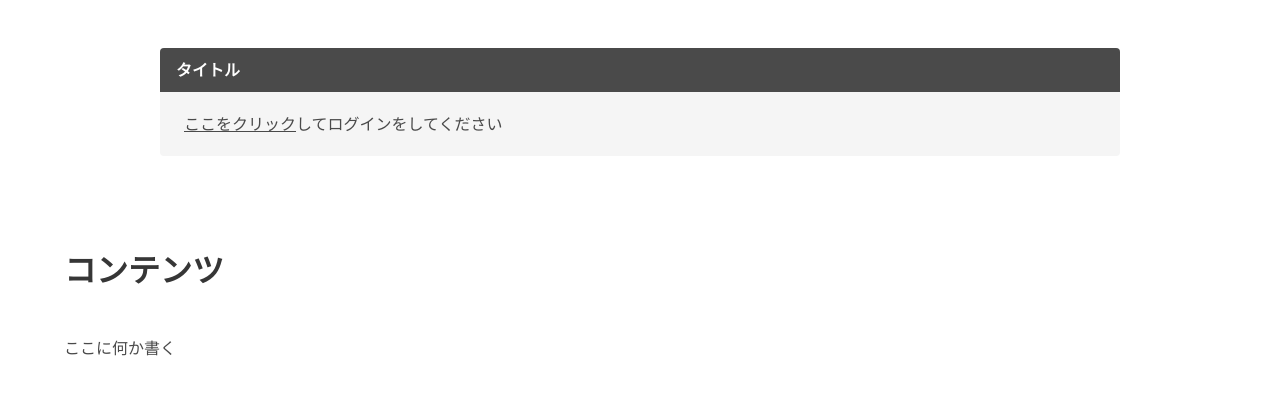
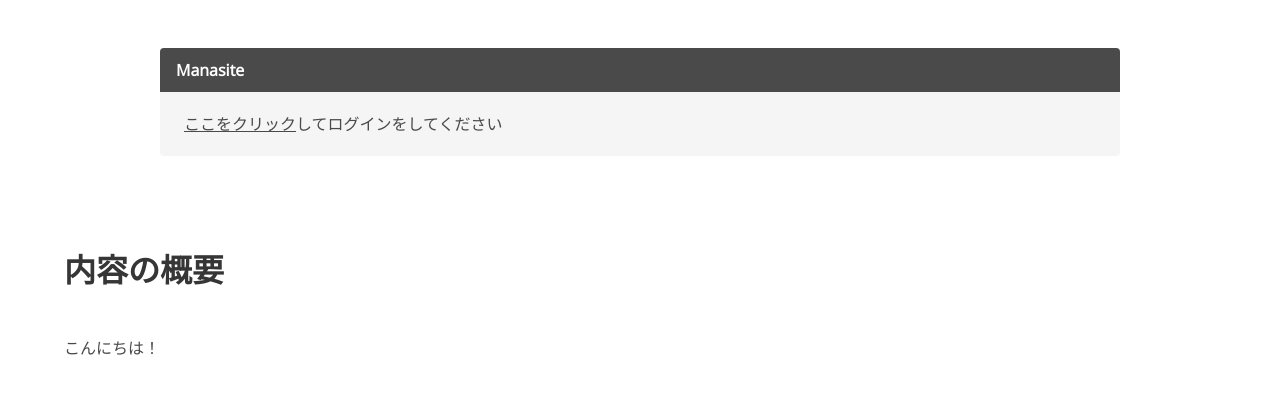
Before and after one commit to kento2247/flask-app, a Flask app: page / in a window 1280 px wide. Shown: the part 52-447 px from the top of the page. Run offline with Flask 3, Linux system fonts and the light colour scheme; data comes from the database, SQL or seed files in the repository; both versions use the stored data as it was after the commit.

Commit message:
edit HTML

```diff
--- a/templates/home.html
+++ b/templates/home.html
@@ -16,7 +16,7 @@
   <div class="container is-max-desktop">
     <article class="message">
       <div class="message-header">
-        <p>タイトル</p>
+        <p>Manasite</p>
         <!-- <button class="delete" aria-label="delete"></button> -->
       </div>
       <div class="message-body">
@@ -30,9 +30,10 @@
 
 <section class="section">
   <div class="container">
-    <h1 class="title">コンテンツ</h1>
+    <h1 class="title">内容の概要</h1>
     <br />
-    ここに何か書く
+    こんにちは！
+
   </div>
 </section>
 
--- a/templates/layout.html
+++ b/templates/layout.html
@@ -5,7 +5,7 @@
     <meta charset="utf-8">
     <meta http-equiv="X-UA-Compatible" content="IE=edge">
     <meta name="viewport" content="width=device-width, initial-scale=1">
-    <title>windowの題名</title>
+    <title>Manasite</title>
     <!-- <link rel="shortcut icon" href="../images/fav_icon.png" type="image/x-icon"> -->
     <link rel="stylesheet" href="https://maxcdn.bootstrapcdn.com/font-awesome/4.7.0/css/font-awesome.min.css">
     <link rel="stylesheet" href="https://use.fontawesome.com/releases/v5.15.4/css/all.css">
```
Also changed, not shown: templates/vote.html (+4 -4 lines), sample.db.
